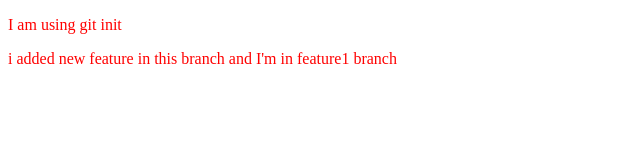
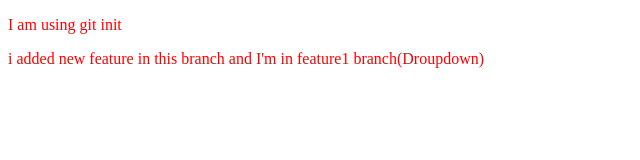
Before and after one commit to Onkar432/LocalRepo, a plain HTML site: page index.html in a window 1280 px wide. Shown: the full height of the page, 0-640 px from the left. Drawn offline with Linux system fonts and the light colour scheme.

Commit message:
added droupdown in feature1

```diff
--- a/index.html
+++ b/index.html
@@ -10,7 +10,7 @@
 
 <body>
     <p>I am using git init</p>
-    <p>i added new feature in this branch and I'm in feature1 branch</p>
+    <p>i added new feature in this branch and I'm in feature1 branch(Droupdown)</p>
 </body>
 
 </html>
```
